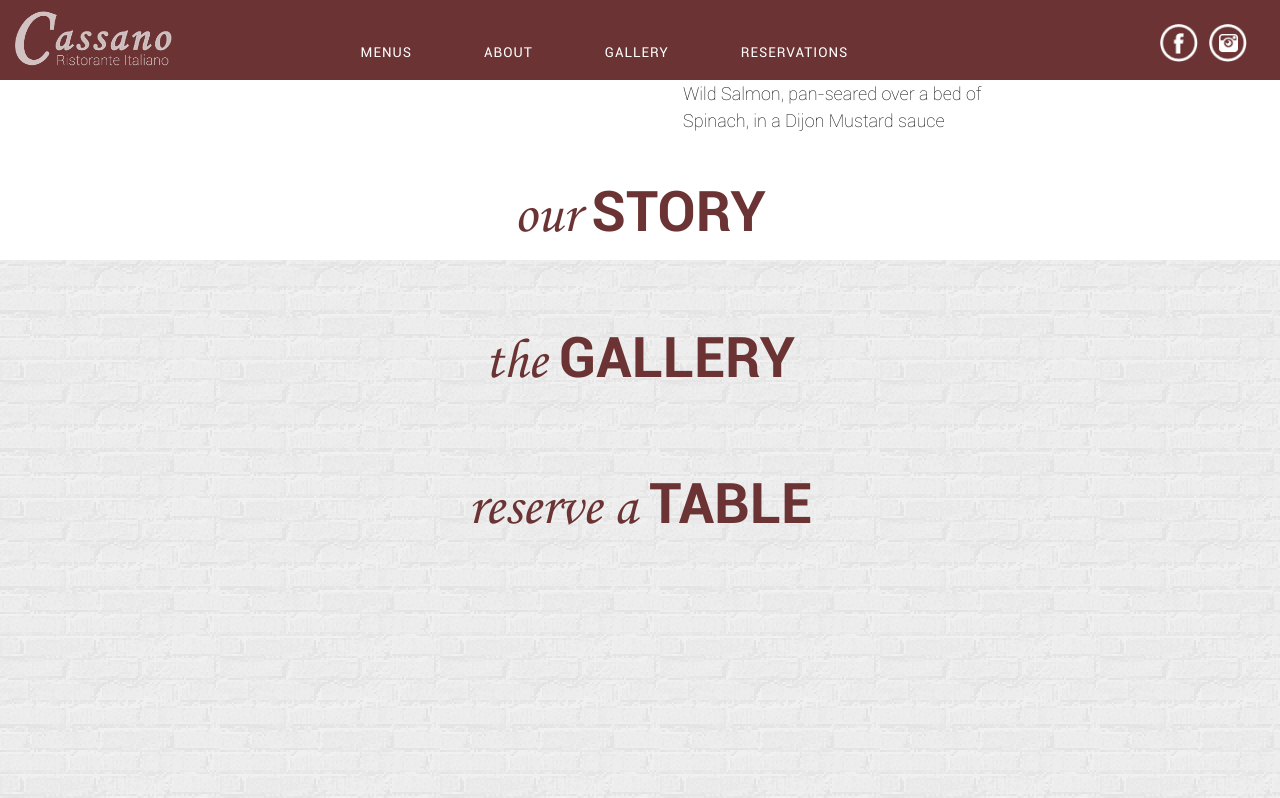
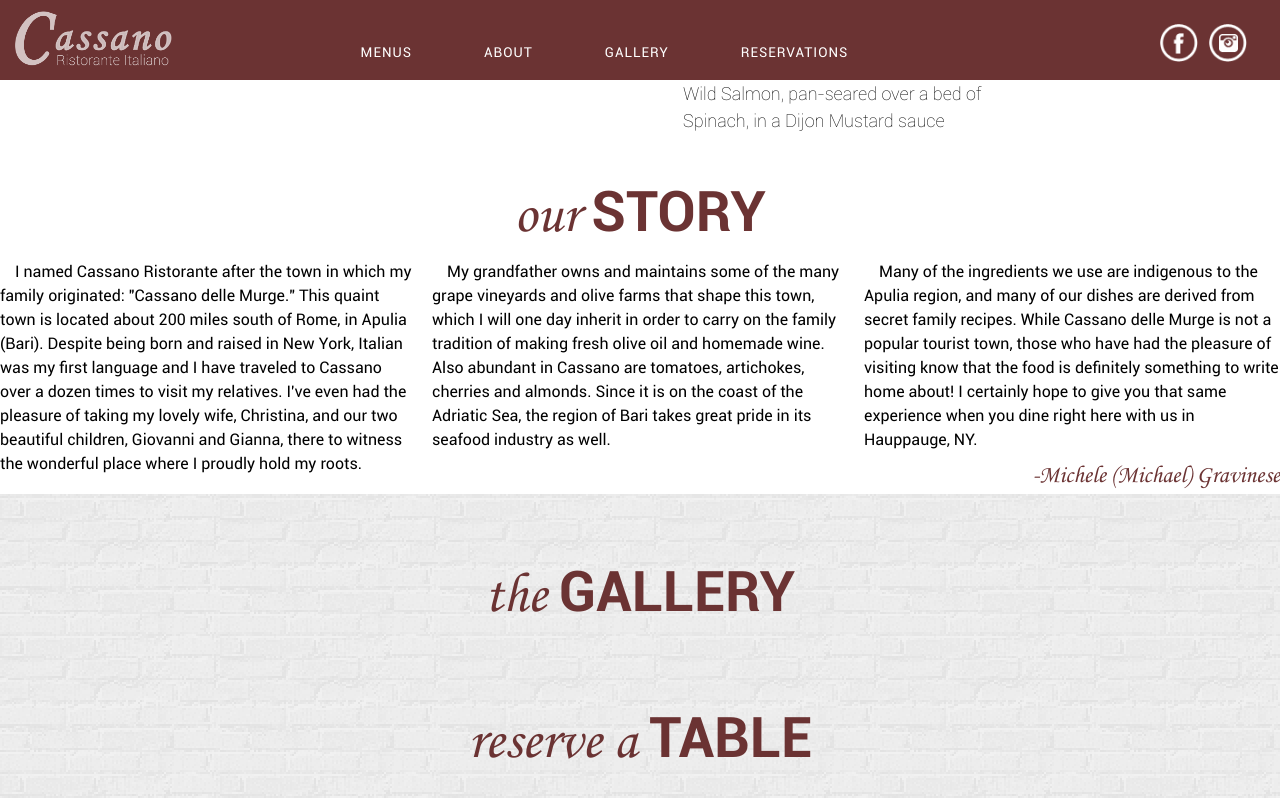
Before and after one commit to cassanoristorante/cassanoristorante.github.io, a Jekyll site: the page built from index.html, in a window 1280 px wide and 1400 px high, scrolled down 3690 px. Shown: the top 798 px of the window. Built offline with Jekyll 4.4.1, drawn with Linux system fonts in a browser that asks for light colours; nearby versions of some CDN libraries.

Commit message:
wee idk lesseeee

```diff
--- a/css/main.css
+++ b/css/main.css
@@ -530,3 +530,9 @@
 	background-color:white;
 	min-height:400px;
 }
+
+.about-text {
+	-webkit-columns: 200px 3; /* Chrome, Safari, Opera */
+    -moz-columns: 200px 3; /* Firefox */
+    columns: 200px 3;
+}
--- a/index.html
+++ b/index.html
@@ -30,6 +30,16 @@
 		<span class="fancy">our </span><span class="bold">STORY</span>
 	</div>
 
+	<div class="about-text">
+		<p class="regular indent">I named Cassano Ristorante after the town in which my family originated: "Cassano delle Murge." This quaint  town is located about 200 miles south of Rome, in Apulia (Bari). Despite being born and raised in New York, Italian was my first language and I have traveled to Cassano over a dozen times to visit my relatives. I've even had the pleasure of taking my lovely wife, Christina, and our two beautiful children, Giovanni and Gianna, there to witness the wonderful place where I proudly hold my roots.</p>
+
+		<p class="regular indent">My grandfather owns and maintains some of the many grape vineyards and olive farms that shape this town, which I will one day inherit in order to carry on the family tradition of making fresh olive oil and homemade wine. Also abundant in Cassano are tomatoes, artichokes, cherries and almonds. Since it is on the coast of the Adriatic Sea, the region of Bari takes great pride in its seafood industry as well.</p>
+
+		<p class="regular indent">Many of the ingredients we use are indigenous to the Apulia region, and many of our dishes are derived from secret family recipes. While Cassano delle Murge is not a popular tourist town, those who have had the pleasure of visiting know that the food is definitely something to write home about! I certainly hope to give you that same experience when you dine right here with us in Hauppauge, NY.</p>
+
+		<p class="al-right fancy" style="font-size:1.5em; color:#6B3333; margin-top:.25em;">-Michele (Michael) Gravinese</p>
+	</div>
+
 </div>
 
  <div class="page-title cf" id="gallery">
```
